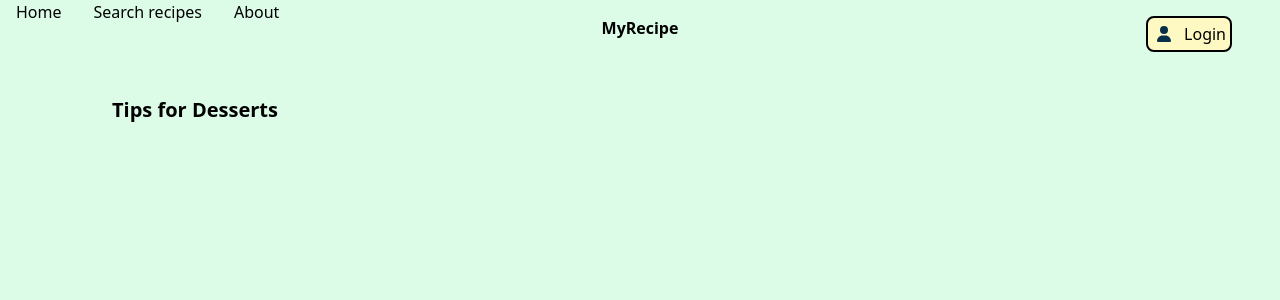
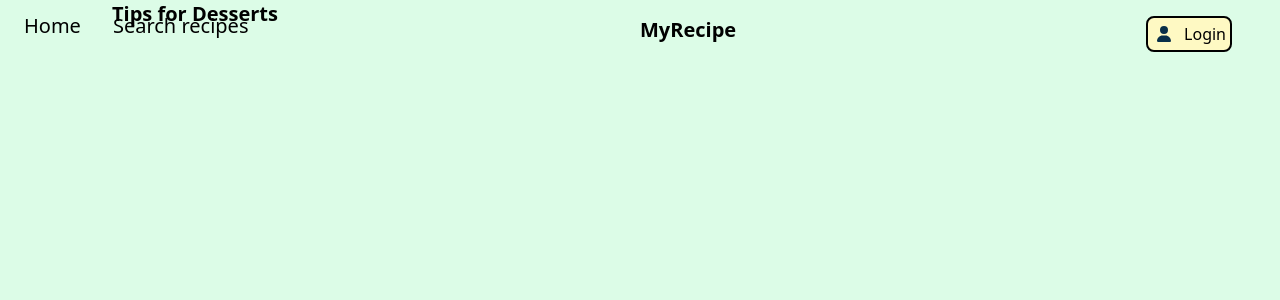
Before and after one commit to chas-academy/u06-fullstack-recipe-app-MatildaAK, an Angular app in the folder Recipe-frontend/: page / in a window 1280 px wide. Shown: the top 300 px of the page. Built offline with nearby package versions, Linux system fonts and the light colour scheme.

Commit message:
removed modal, added styling for nav bar links and dropdown menu

```diff
--- a/Recipe-frontend/src/app/app.component.html
+++ b/Recipe-frontend/src/app/app.component.html
@@ -1,10 +1,28 @@
-<h1 class="text-center font-bold mt-4 h-20"><a routerLink="" routerLinkActive="active">MyRecipe</a></h1>
+
 <nav>
-  <ul class="flex fixed top-0 left-0 z-10">
-    <li class="mx-2 hover:bg-gray px-2 rounded-lg"><a routerLink="" routerLinkActive="active">Home</a></li>
-    <li class="mx-2 hover:bg-gray px-2 rounded-lg"><a routerLink="/recipes" routerLinkActive="active">Search recipes</a></li>
-    <li class="mx-2 hover:bg-gray px-2 rounded-lg"><a routerLink="/#" routerLinkActive="active">About</a></li>
+  <h1 class="font-bold mt-4 fixed flex top-0 sm:left-[50%] sm:right-[50%] sm:text-xl"><a routerLink="" routerLinkActive="active">MyRecipe</a></h1>
+  <div class="fixed flex top-0 left-0 z-10">
+
+    <div  class="relative" id="menuDropdown" class="sm:hidden">
+
+      <button type="button" (click)="menu()" class="border border-2 rounded-lg ml-4 mt-4 lg:ml-12 p-1 flex bg-yellow">Menu</button>
+      <div id="menu" class="absolute left-0 ml-4 w-40 md:ml-12 md:w-48 bg-50 rounded-md shadow-xl hidden">
+        <ul>
+          <li class="py-2 px-2"><a routerLink="" routerLinkActive="active" (click)="closeMenu()">Home</a></li>
+          <li class="py-2 px-2"><a routerLink="/recipes" routerLinkActive="active" (click)="closeMenu()">Search recipes</a></li>
         </ul>
+      </div>
+
+    </div>
+
+    <div class="hidden sm:text-xl sm:flex">
+      <ul class="flex">
+        <li class="py-1 px-2 ml-4 mt-2 hover:bg-yellow hover:border-2 hover:font-bold rounded-lg"><a routerLink="" routerLinkActive="active">Home</a></li>
+        <li class="py-1 px-2 ml-4 mt-2 hover:bg-yellow hover:border-2 hover:font-bold rounded-lg"><a routerLink="/recipes" routerLinkActive="active">Search recipes</a></li>
+      </ul>
+    </div>
+
+  </div>
 
   @if((loggedIn$ | async)?.loginState ){
     <div class="fixed flex top-0 right-0 z-10">
@@ -17,34 +35,22 @@
         </button>
         <div id="dropdown" class="absolute right-0 mr-4 w-32 md:mr-12 md:w-48 bg-50 rounded-md shadow-xl hidden">
           <ul>
-            <li class="py-2 hover:bg-gray cursor-pointer"><a class="pl-1" routerLink="/profile" routerLinkActive="active">Profile</a></li>
-            <li class="py-2 hover:bg-gray cursor-pointer"><a class="pl-1" href="#">MyRecipe List</a></li>
-            <li class="py-2 hover:bg-gray cursor-pointer"><a class="pl-1" (click)="logOut()" routerLink="">Logout</a></li>
+            <li class="py-2 hover:bg-gray cursor-pointer"><a class="pl-1" routerLink="/profile" routerLinkActive="active" (click)="closeToggleDropdown()">Profile</a></li>
+            <li class="py-2 hover:bg-gray cursor-pointer"><a class="pl-1" href="#" (click)="closeToggleDropdown()">MyRecipe List</a></li>
+            <li class="py-2 hover:bg-gray cursor-pointer"><a class="pl-1" (click)="logOut(); closeToggleDropdown();" routerLink="">Logout</a></li>
           </ul>
         </div>
       </div>
     </div>
   } @else {
-    <div>
-
     <div class=" fixed flex top-0 right-0">
-        <div class="relative">
-          <button (click)="openModal()" class="border border-2 rounded-lg mr-4 lg:mr-12 mt-4 p-1 flex bg-yellow" type="button" aria-expanded="false">
+    <button class="border border-2 rounded-lg mr-4 lg:mr-12 mt-4 p-1 flex bg-yellow" type="button" aria-expanded="false" routerLink="/login" routerLinkActive="active">
       <svg xmlns="http://www.w3.org/2000/svg" class="h-4 w-6 mr-1 mt-1 lg:mr-2" stroke="sky-600" fill="#082f49" viewBox="0 0 448 512"><!--!Font Awesome Free 6.5.1 by @fontawesome - https://fontawesome.com License - https://fontawesome.com/license/free Copyright 2024 Fonticons, Inc. -->
         <path  d="M224 256A128 128 0 1 0 224 0a128 128 0 1 0 0 256zm-45.7 48C79.8 304 0 383.8 0 482.3C0 498.7 13.3 512 29.7 512H418.3c16.4 0 29.7-13.3 29.7-29.7C448 383.8 368.2 304 269.7 304H178.3z"/>
       </svg>
       Login
     </button>
     </div>
-      </div>
-
-      <div id="modal" class="flex justify-center items-center" [class.hidden]="!(modalService.modalOpen$ | async)">
-
-        <app-login></app-login>
-
-      </div>
-
-    </div>
   }
 
 </nav>
```
Lines whose indentation alone changed are shown as unchanged.
